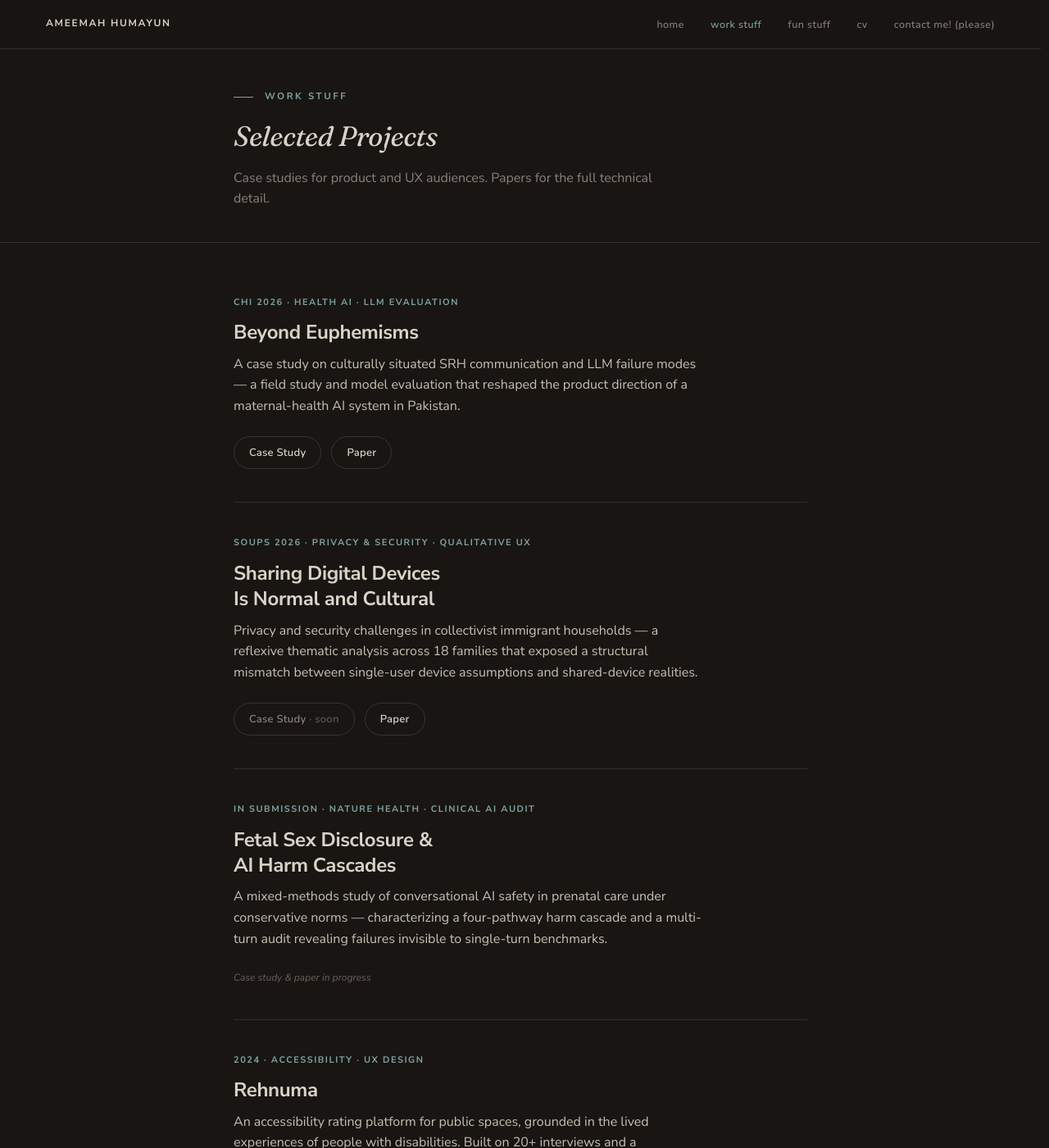
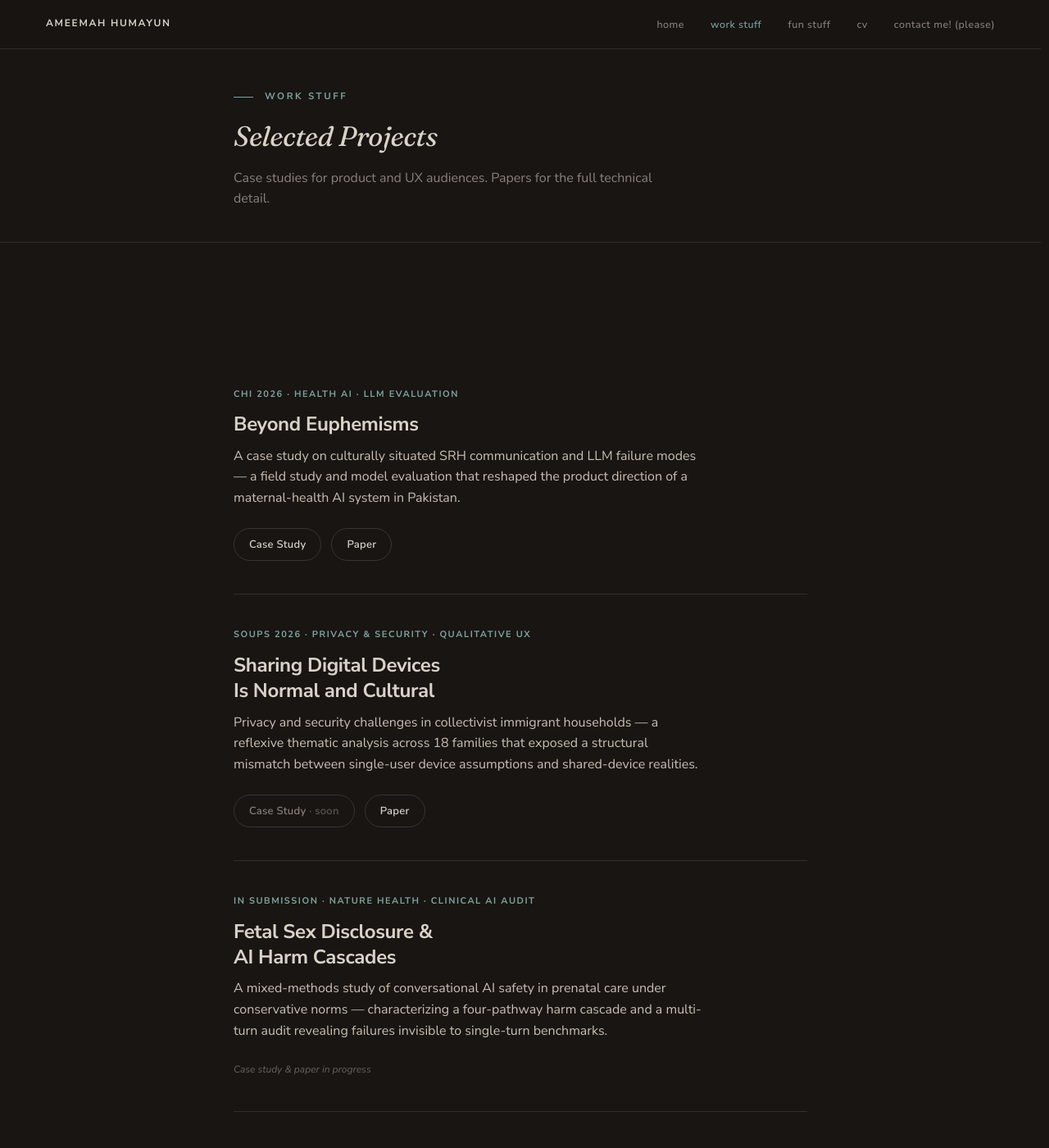
Before and after one commit to ameemahumayun/ameemahumayun.github.io, a Jekyll site: the page built from work/index.html, in a window 1280 px wide and 1400 px high. Shown: the whole window at 82% size. Built offline with Jekyll 4.4.1, drawn with Linux system fonts in a browser that asks for light colours.

Commit message:
Update layout.css

```diff
--- a/assets/css/layout.css
+++ b/assets/css/layout.css
@@ -95,7 +95,7 @@
    already provides space; the section's full top padding stacks on top). */
 .hero + .section,
 .page-head + .section {
-  padding-top: var(--space-0);
+  padding-top: var(--space-0.5);
 }
 .section:last-of-type { border-bottom: none; }
 
```
